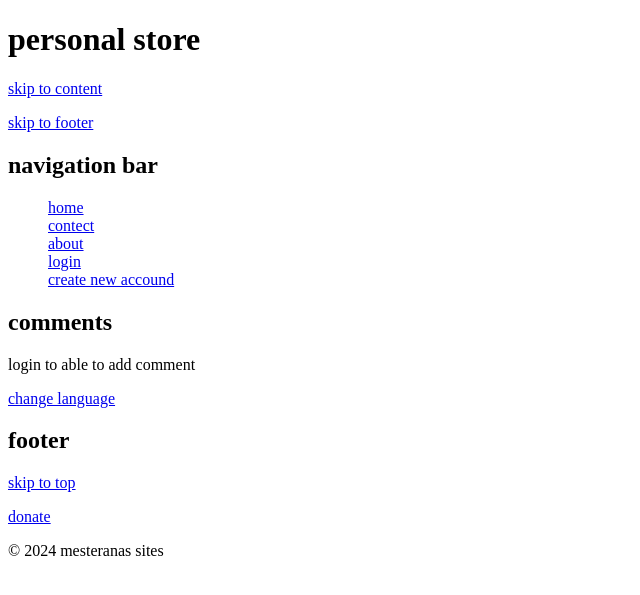
After one commit to mesteranas/personal_store_django, a Django app: template personal_store/templates/comments.html in a window 1280 px wide. The commit adds this page. Shown: the top 595 px of the page, without its empty margins (0-640 px from the left). Run offline with Django 5.2, Linux system fonts and the light colour scheme; the template is opened without the code that fills it, so the values that code supplies are empty.

Commit message:
26/05/2024/add comments

```diff
--- a/personal_store/home/forms.py
+++ b/personal_store/home/forms.py
@@ -26,3 +26,5 @@ class editProfile(forms.Form):
     email=forms.CharField(label="email",widget=forms.EmailInput())
     country=forms.ChoiceField(label="country",choices=dictionarys.countries,required=True)
     currency=forms.ChoiceField(label="currency",choices=dictionarys.currencies,required=True)
+class Comment(forms.Form):
+    content=forms.CharField(label="add comment ...",widget=forms.Textarea())
--- a/personal_store/home/models.py
+++ b/personal_store/home/models.py
@@ -30,4 +30,4 @@ class comment(models.Model):
     user=models.ForeignKey(to=User,on_delete=models.CASCADE)
     date=models.DateTimeField(auto_now=True)
     def __str__(self):
-        return self.date
+        return self.user.username+str(self.date)
--- a/personal_store/home/urls.py
+++ b/personal_store/home/urls.py
@@ -12,5 +12,7 @@ urlpatterns=[
  path("accounts/delete",views.deletacc,name="deleteaccount"),
  path("accounts/changePassword",views.changePassword,name="changePassword"),
  path("account/changeProfile",views.changeProfiel,name="changeProfile"),
- path("item/<int:pk>",views.viewItem,name="viewItem")
+ path("item/<int:pk>",views.viewItem,name="viewItem"),
+ path("item/<int:pk>/comments",views.comment,name="comments"),
+ path("item/<int:itemPk>/comments/<int:commentPk>/delete",views.deleteComment,name="deleteComment")
 ]
--- /dev/null
+++ b/personal_store/templates/comments.html
@@ -0,0 +1,22 @@
+{% extends "home.html"%}
+{% load i18n%}
+{% block title%}comments{% endblock%}
+{% block content%}
+<h2>{% trans "comments"%}</h2>
+{% if user.is_authenticated%}
+<form method="post">
+    {% csrf_token%}
+    {{form}}
+    <button type="submit">{% trans "send"%}</button>
+</form>
+{% else%}
+<p>{% trans "login to able to add comment"%}</p>
+{% endif%}
+{% for comment in comments%}
+<h3>{{comment.user.first_name}} {{comment.user.last_name}} {{comment.date}}</h3>
+<p><pre>{{comment.content}}</pre></p>
+{% if user == comment.user%}
+<a href="{% url "deleteComment" comment.Item.pk comment.pk%}">{% trans "delete comment"%}</a>
+{% endif%}
+{% endfor%}
+{% endblock%}
--- a/personal_store/templates/viewItem.html
+++ b/personal_store/templates/viewItem.html
@@ -14,4 +14,5 @@
 <p><pre>
     {{item.information}}
 </pre></p>
+<h3><a href="{% url "comments" item.pk%}">{% trans "comments"%}</a></h3>
 {% endblock%}
```
Also changed, not shown: personal_store/home/views.py (+24 -1 lines), personal_store/templates/deleteComment.html (added, +10 -0 lines), personal_store/images/None/youtube-search.png (deleted).
